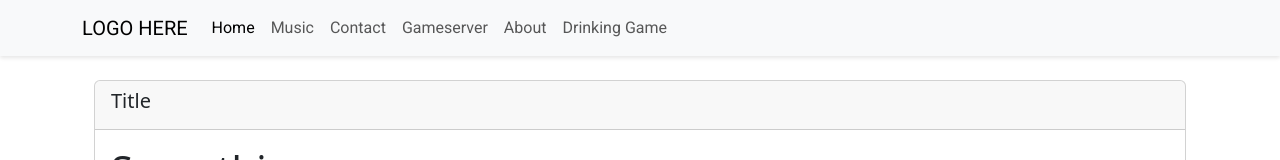
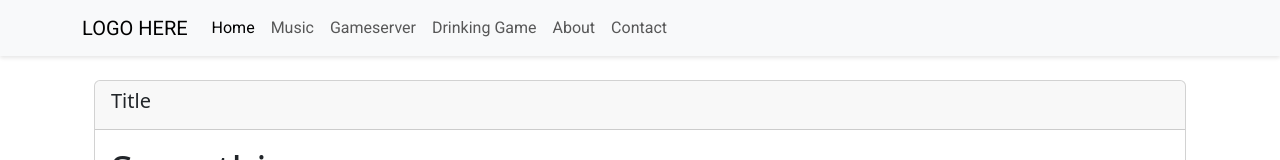
Before and after one commit to Danieljohansen97/bytebender_app, a React (Create React App) app: page / in a window 1280 px wide. Shown: the top 160 px of the page. Built offline with nearby package versions, Linux system fonts and the light colour scheme.

Commit message:
Fix Navbar and change order of links

```diff
--- a/src/components/NavBar/NavBar.jsx
+++ b/src/components/NavBar/NavBar.jsx
@@ -20,14 +20,8 @@ const NavBar = () => {
             <Nav.Link as={NavLink} to="/music" className={styles.navLink}>
               Music
             </Nav.Link>
-            <Nav.Link as={NavLink} to="/contact" className={styles.navLink}>
-              Contact
-            </Nav.Link>
             <Nav.Link as={NavLink} to="/gameserver" className={styles.navLink}>
               Gameserver
-            </Nav.Link>
-            <Nav.Link as={NavLink} to="/about" className={styles.navLink}>
-              About
             </Nav.Link>
             <Nav.Link
               as={NavLink}
@@ -35,6 +29,12 @@ const NavBar = () => {
               className={styles.navLink}
             >
               Drinking Game
+            </Nav.Link>
+            <Nav.Link as={NavLink} to="/about" className={styles.navLink}>
+              About
+            </Nav.Link>
+            <Nav.Link as={NavLink} to="/contact" className={styles.navLink}>
+              Contact
             </Nav.Link>
           </Nav>
         </Navbar.Collapse>
--- a/src/routes/routes.js
+++ b/src/routes/routes.js
@@ -8,11 +8,11 @@ import MusicPage from "../pages/musicPage/MusicPage";
 /* Add routes for use in the Navbar component */
 const routes = [
   { path: '/', component: <HomePage />, exact: true },
+  { path: '/music', component: <MusicPage /> },
+  { path: '/gameserver', component: <GameServerPage /> },
+  { path: '/drinking-game', component: <DrinkingGamePage /> },
   { path: '/about', component: <AboutPage /> },
   { path: '/contact', component: <ContactPage /> },
-  { path: '/gameserver', component: <GameServerPage /> },
-  { path: '/drinking-game', component: <DrinkingGamePage /> },
-  { path: '/music', component: <MusicPage /> },
 ];
 
 export default routes;
```
